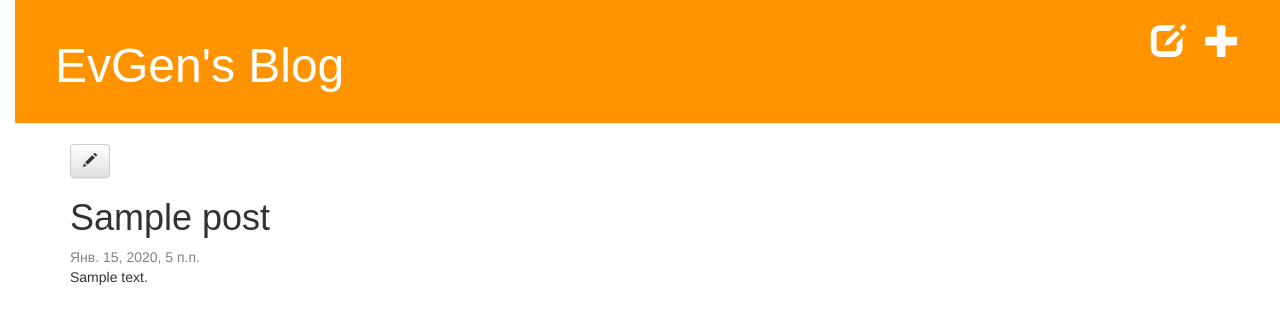
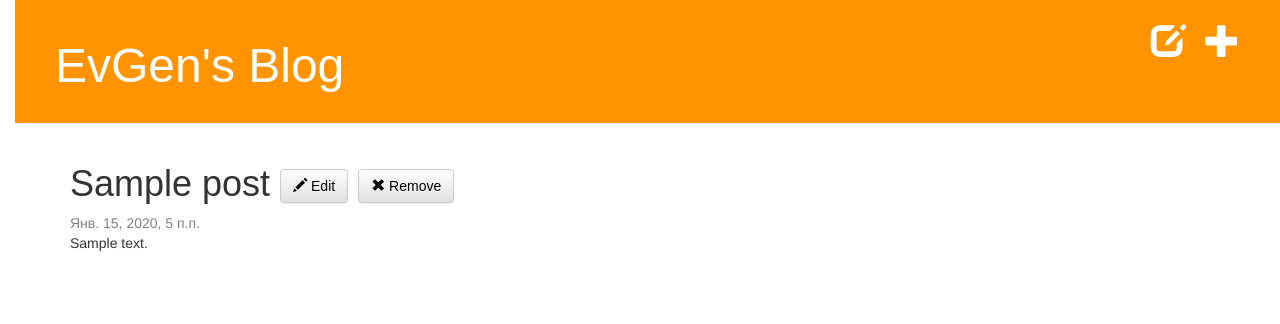
Before and after one commit to terrabit70/Project_5_My_first_blog, a Django app: page /post/1/ in a window 1280 px wide. Shown: the top 324 px of the page. Run offline with Django 3.2, Linux system fonts and the light colour scheme; a user stored in the database is signed in; tables that the repository leaves empty hold one stand-in row (values such as "Sample post"); some libraries are stand-ins or nearby versions; some web fonts are replaced.

Commit message:
'Publish' and 'Remove' buttons added

```diff
--- a/blog/static/css/blog.css
+++ b/blog/static/css/blog.css
@@ -19,7 +19,7 @@ body {
 }
 
 h1, h2, h3, h4 {
-    font-family: 'Arial'
+    font-family: 'Arial';
 }
 
 .date {
--- a/blog/templates/blog/post_detail.html
+++ b/blog/templates/blog/post_detail.html
@@ -5,14 +5,23 @@
 
 {% block content %}
     <div class="post">
+
+
+        <h1>{{ post.title }}
         {% if user.is_authenticated %}
-        <a class="btn btn-default" href="{% url 'post_edit' pk=post.pk %}"><span class="glyphicon glyphicon-pencil"></span></a>
+            <a class="btn btn-default" href="{% url 'post_edit' pk=post.pk %}"><span class="glyphicon glyphicon-pencil"></span> Edit</a>
         {% endif %}
-        <h1>{{ post.title }}</h1>
+        {% if not post.published_date %}
+             <a class="btn btn-default" href="{% url 'post_publish' pk=post.pk %}">Publish</a>
+        {% endif %}
+            <a class="btn btn-default" href="{% url 'post_remove' pk=post.pk %}"><span class="glyphicon glyphicon-remove"></span> Remove</a>
+        </h1>
         {% if post.published_date %}
             <div class="date">
                 {{ post.published_date }}
             </div>
+        {% else %}
+
         {% endif %}
         <p>{{ post.text|linebreaksbr }}</p>
     </div>
--- a/blog/urls.py
+++ b/blog/urls.py
@@ -7,4 +7,6 @@ urlpatterns = [
     path('post/new/', views.post_new, name='post_new'),
     path('post/<int:pk>/edit/', views.post_edit, name='post_edit'),
     path('drafts/', views.post_draft_list, name='post_draft_list'),
+    path('post/<pk>/publish/', views.post_publish, name='post_publish'),
+    path('post/<pk>/remove/', views.post_remove, name='post_remove'),
 ]
--- a/blog/views.py
+++ b/blog/views.py
@@ -41,3 +41,17 @@ def post_edit(request, pk):
 def post_draft_list(request):
     posts = Post.objects.filter(published_date__isnull=True).order_by('created_date')
     return render(request, 'blog/post_draft_list.html', {'posts': posts})
+
+def post_publish(request, pk):
+    post = get_object_or_404(Post, pk=pk)
+    post.publish()
+    return redirect('post_detail', pk=pk)
+
+def publish(self):
+    self.published_date = timezone.now()
+    self.save()
+
+def post_remove(request, pk):
+    post = get_object_or_404(Post, pk=pk)
+    post.delete()
+    return redirect('post_list')
```
